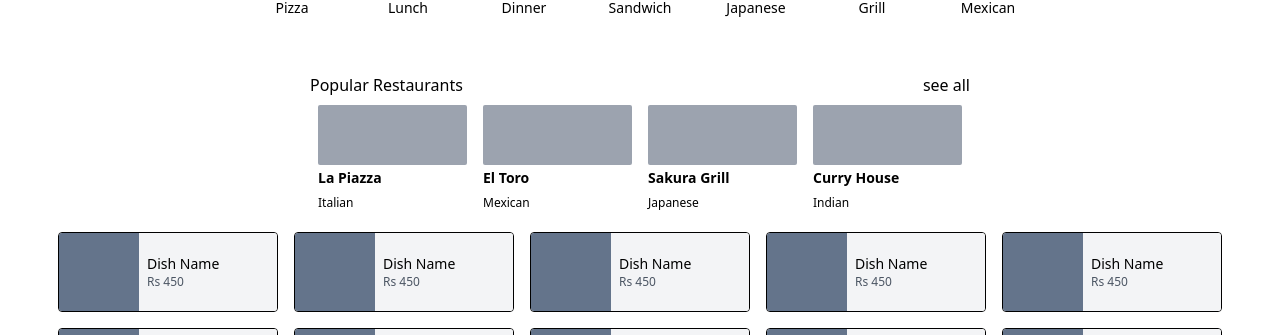
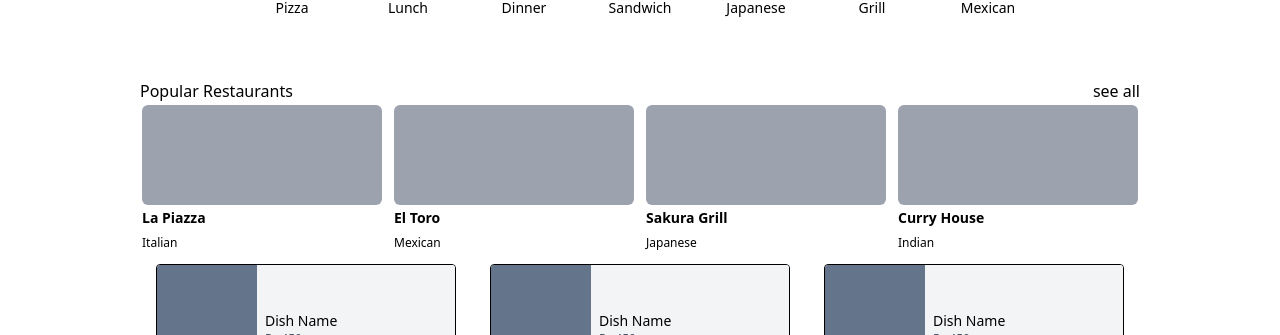
Before and after one commit to PrashasthiAyuchchada/food-delivery-app, a Next.js app: page / in a window 1280 px wide. Shown: the part 414-749 px from the top of the page. Built offline with nearby package versions, Linux system fonts and the light colour scheme.

Commit message:
component size modification 2 done 🛠

```diff
--- a/src/components/dish-card.jsx
+++ b/src/components/dish-card.jsx
@@ -2,9 +2,9 @@
 
 export default function DishCard({ name = "Dish Name", price = "Rs 450" }) {
   return (
-    <div className="w-[220px] h-[80px] border border-black rounded overflow-hidden flex bg-white">
+    <div className="w-[300px] h-[130px] border border-black rounded overflow-hidden flex bg-white">
       {/* Left: Dish image placeholder */}
-      <div className="w-[80px] h-full bg-slate-500"></div>
+      <div className="w-[100px] h-full bg-slate-500"></div>
 
       {/* Right: Dish info */}
       <div className="flex flex-col justify-center px-2 flex-grow bg-gray-100">
--- a/src/components/dish-grid.jsx
+++ b/src/components/dish-grid.jsx
@@ -7,7 +7,7 @@ export default function DishGrid(){
 
     return(
 
-        <div className="flex flex-wrap justify-center gap-4 px-4 py-6">
+        <div className=" w-[1000px] m-4 flex flex-wrap justify-between gap-4 px-4 py-6">
         <DishCard />
         <DishCard />
         <DishCard />
--- a/src/components/popular-restaurant-section.jsx
+++ b/src/components/popular-restaurant-section.jsx
@@ -7,12 +7,12 @@ export default function PopularRestaurantSection(){
 
 
   return(
-    <div className="w-[660px] h-[130px] flex flex-col items-center justify-center">
-            <div className="w-full h-[30px] flex  justify-between "   >
+    <div className="w-full h-[130px] flex flex-col items-center justify-center m-2">
+            <div className="w-[1000px] h-[30px] flex  justify-between "   >
               <span> Popular Restaurants</span>
               <span>see all</span>
             </div>
-            <div className=" w-full h-[120px] flex  justify-between">
+            <div className=" w-[1000px] h-[120px] flex  justify-between">
               <RestaurantCard name="La Piazza" style="Italian" />
               <RestaurantCard name="El Toro" style="Mexican" />
               <RestaurantCard name="Sakura Grill" style="Japanese" />
--- a/src/components/restaurant-card.jsx
+++ b/src/components/restaurant-card.jsx
@@ -5,8 +5,8 @@ export default function RestaurantCard(props){
 
 
     return(
-        <div className=" w-[150px] h-[100px] m-2 ">
-            <div className=" w-full h-[60px] bg-gray-400 rounded-sm ">
+        <div className=" w-[240px] h-[180px] m-0.5 ">
+            <div className=" w-full h-[100px] bg-gray-400 rounded-md ">
 
             </div>
             <div>
```
